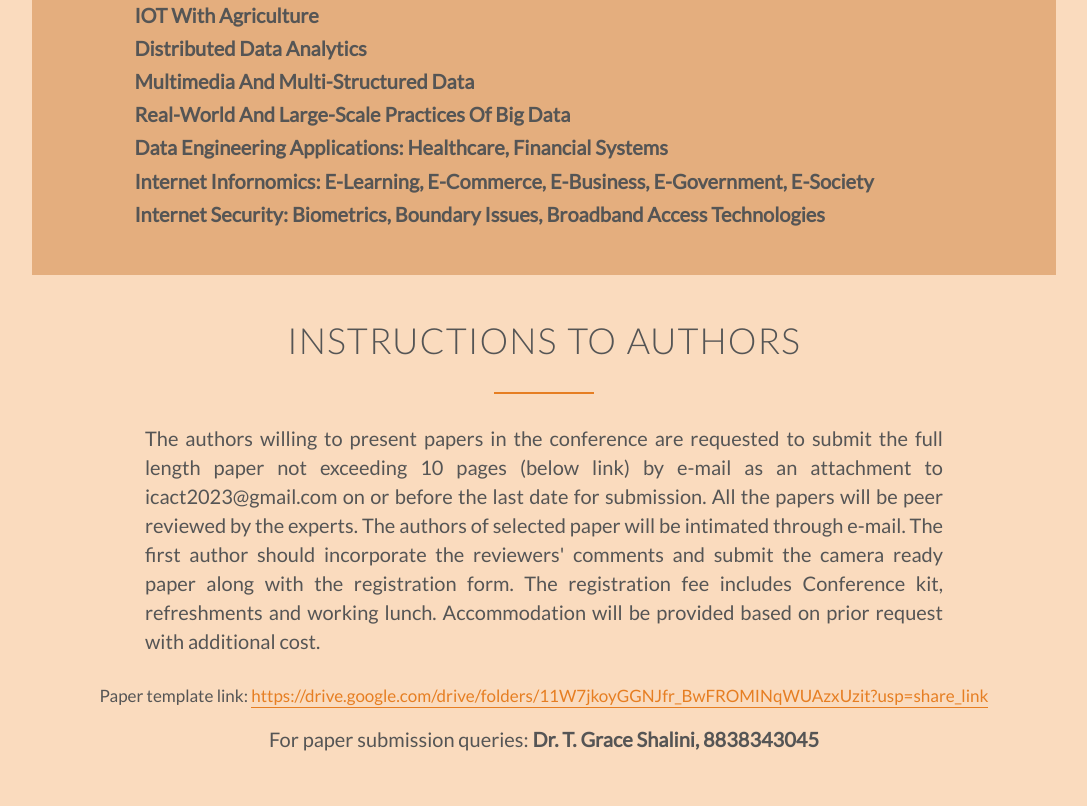
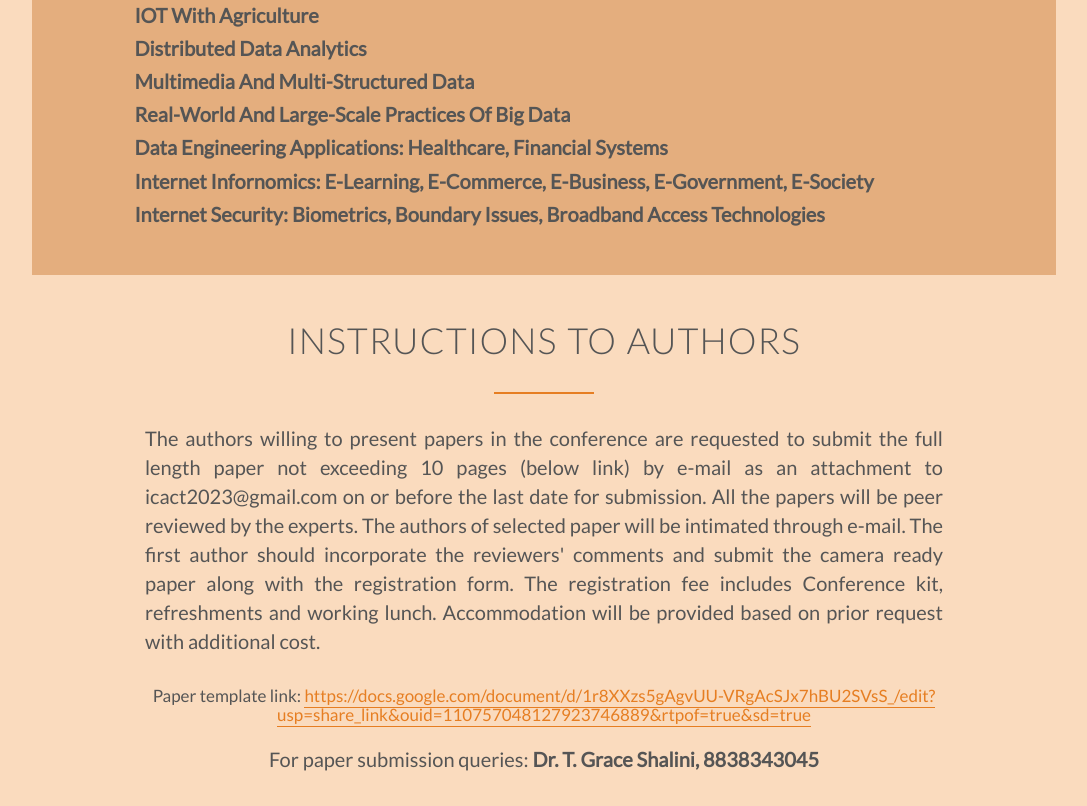
Before and after one commit to VishalRaja1207/icact2023, a plain HTML site: page callforpapers.html in a window 1280 px wide. Shown: the part 2467-3273 px from the top of the page, without its empty margins (96-1183 px from the left). Drawn offline with nearby package versions, Linux system fonts and the light colour scheme.

Commit message:
Update callforpapers.html

```diff
--- a/callforpapers.html
+++ b/callforpapers.html
@@ -140,8 +140,8 @@
                 refreshments and working lunch. Accommodation will be provided based on prior request with additional cost.
             </p>
 	    <div style="text-align: center; font-size: 17px"  class="gs">Paper template link:
-                <a class="paper-template" href="https://drive.google.com/drive/folders/11W7jkoyGGNJfr_BwFROMINqWUAzxUzit?usp=share_link" >
-                    https://drive.google.com/drive/folders/11W7jkoyGGNJfr_BwFROMINqWUAzxUzit?usp=share_link
+                <a class="paper-template" href="https://docs.google.com/document/d/1r8XXzs5gAgvUU-VRgAcSJx7hBU2SVsS_/edit?usp=share_link&ouid=110757048127923746889&rtpof=true&sd=true" >
+                    https://docs.google.com/document/d/1r8XXzs5gAgvUU-VRgAcSJx7hBU2SVsS_/edit?usp=share_link&ouid=110757048127923746889&rtpof=true&sd=true
                 </a>
             </div>
 	    <br>
```
